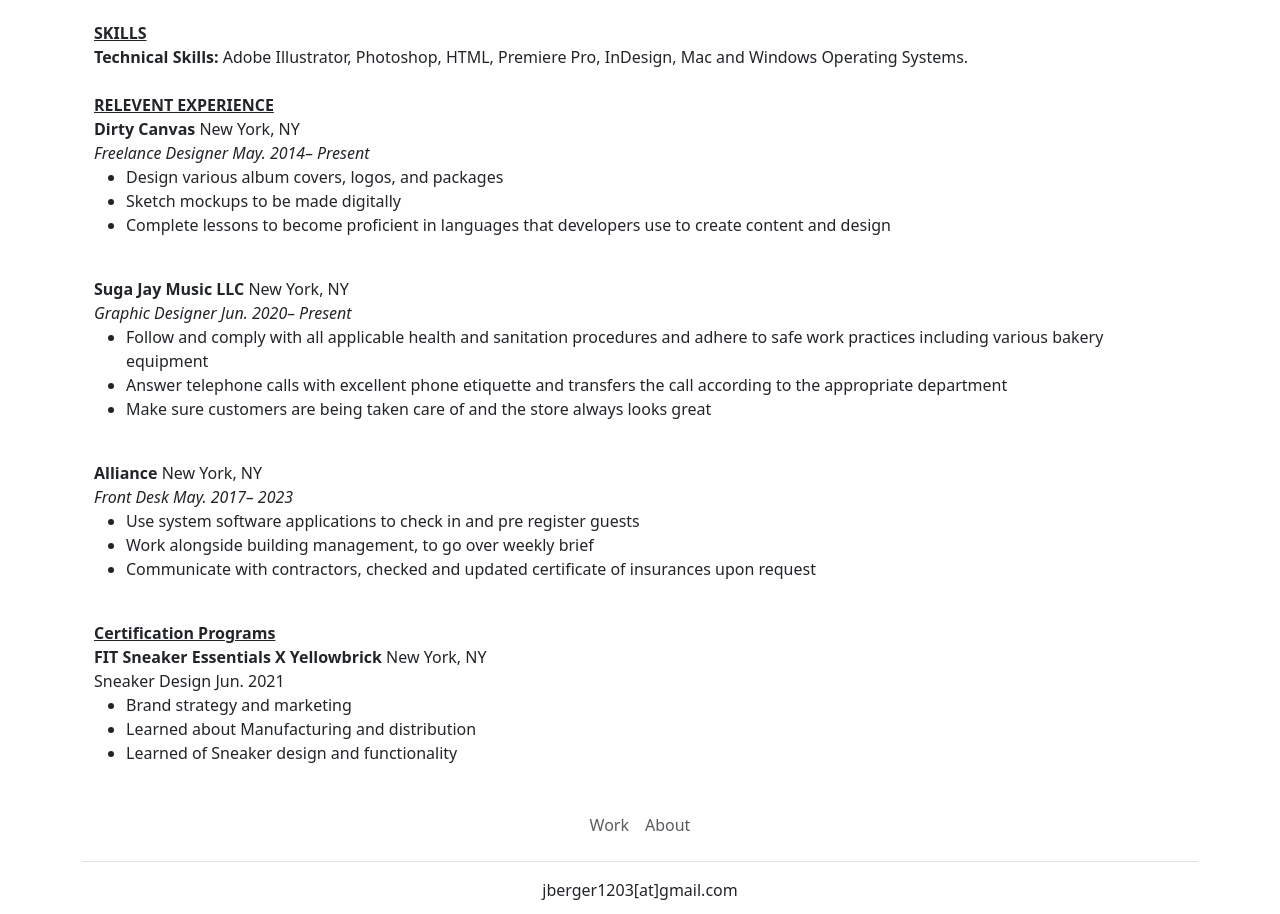
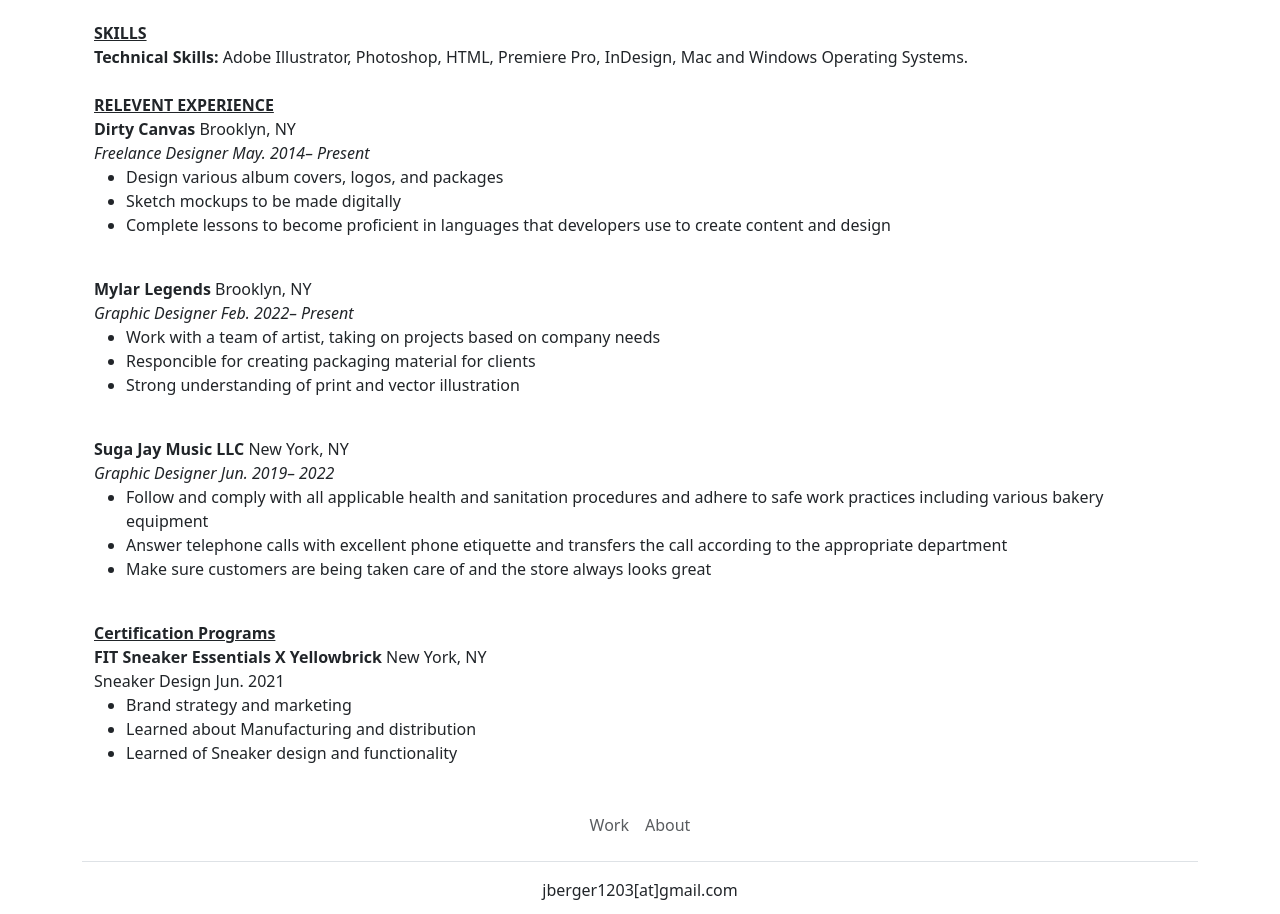
Before and after one commit to Dirtycanvas/website, a plain HTML site: page index.html in a window 1280 px wide. Shown: the part 2796-3710 px from the top of the page. Drawn offline with nearby package versions, Linux system fonts and the light colour scheme.

Commit message:
changed relevant experience

```diff
--- a/index.html
+++ b/index.html
@@ -271,7 +271,7 @@
           <div class="section__resume-headline">
             <strong><u>RELEVENT EXPERIENCE</u></strong>
             <div class="section__resume-description">
-              <strong>Dirty Canvas </strong>New York, NY <br /><em></em>
+              <strong>Dirty Canvas </strong>Brooklyn, NY <br /><em></em>
               <em>Freelance Designer May. 2014– Present</em>
               <ul>
                 <li>Design various album covers, logos, and packages</li>
@@ -285,10 +285,26 @@
             <br />
 
             <div class="section__resume-description">
+              <strong>Mylar Legends </strong>Brooklyn, NY <br /><em
+                >Graphic Designer</em
+              >
+              <em>Feb. 2022– Present</em>
+
+              <ul>
+                <li>
+                  Work with a team of artist, taking on projects based on
+                  company needs
+                </li>
+                <li>Responcible for creating packaging material for clients</li>
+                <li>Strong understanding of print and vector illustration</li>
+              </ul>
+            </div>
+            <br />
+            <div class="section__resume-description">
               <strong>Suga Jay Music LLC </strong>New York, NY <br /><em
                 >Graphic Designer</em
               >
-              <em>Jun. 2020– Present</em>
+              <em>Jun. 2019– 2022</em>
 
               <ul>
                 <li>
@@ -303,24 +319,6 @@
                 <li>
                   Make sure customers are being taken care of and the store
                   always looks great
-                </li>
-              </ul>
-            </div>
-            <br />
-            <div class="section__resume-description">
-              <strong>Alliance </strong>New York, NY <br /><em>Front Desk</em>
-              <em>May. 2017– 2023</em>
-              <ul>
-                <li>
-                  Use system software applications to check in and pre register
-                  guests
-                </li>
-                <li>
-                  Work alongside building management, to go over weekly brief
-                </li>
-                <li>
-                  Communicate with contractors, checked and updated certificate
-                  of insurances upon request
                 </li>
               </ul>
             </div>
```
